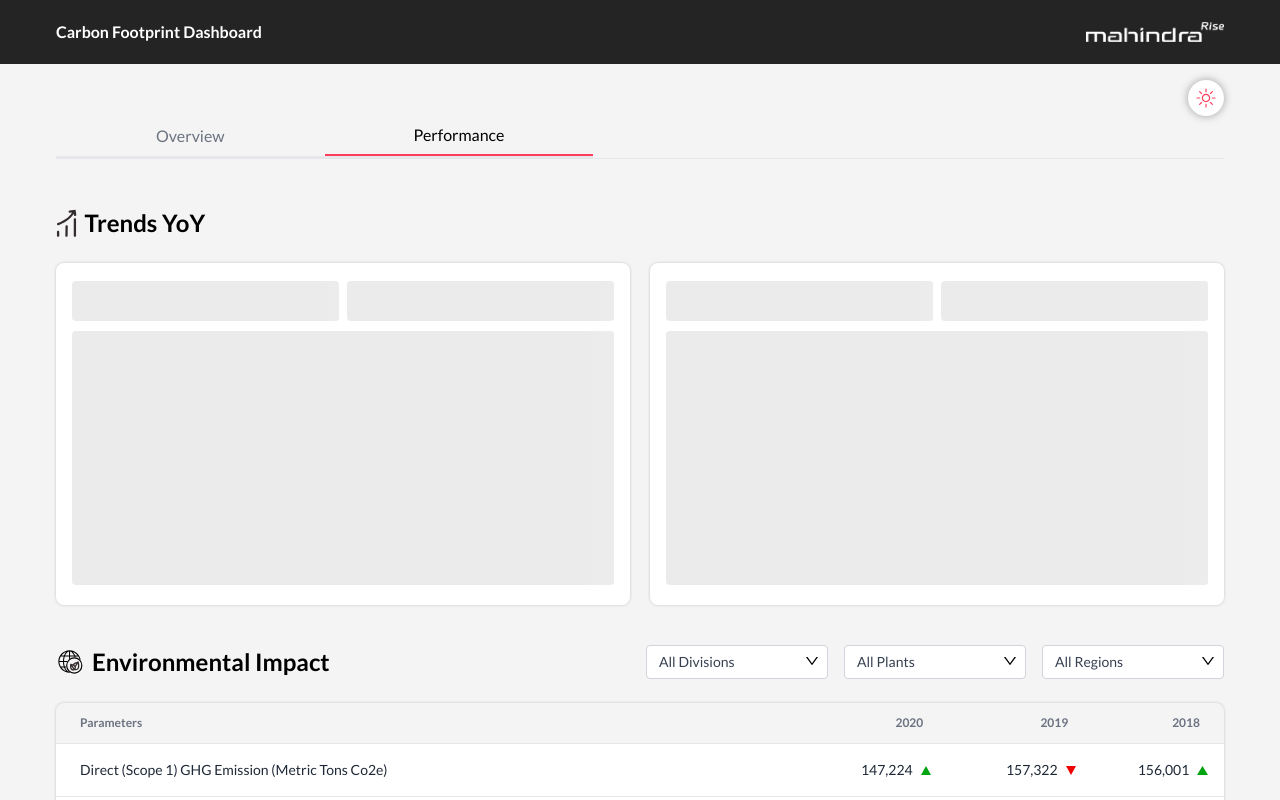
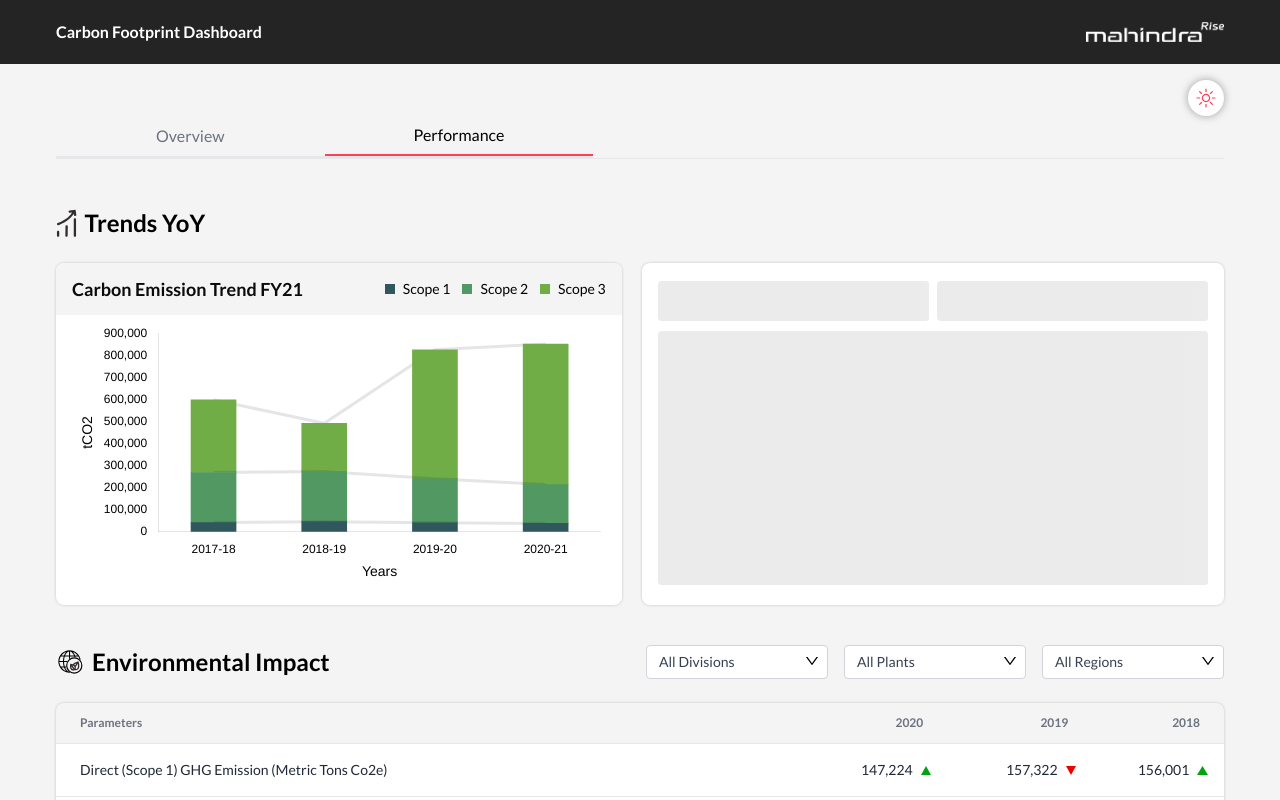
Before and after one commit to nilesh01011/dashboard-ui, a React (Create React App) app: page / in a window 1280 px wide. Both pictures are taken after a click on the button "Performance". Shown: the top 800 px of the page. Built offline with nearby package versions, Linux system fonts and the light colour scheme; the HTML template or start-up script is replaced by a standard one.

Commit message:
Update StackedBar.js

```diff
--- a/src/components/StackedBar.js
+++ b/src/components/StackedBar.js
@@ -20,7 +20,10 @@ ChartJS.register(
     Legend
 );
 
-export const options = {
+function StackedBar({theme}) {
+    const colors = theme === 'dark' ? '#fff' : '#000';
+
+    const options = {
         plugins: {
             legend: {
                 display: false,
@@ -31,18 +34,6 @@ export const options = {
                 radius: 0
             }
         },
-    // plugins: {
-    //     title: {
-    //         display: true,
-    //         text: 'Carbon Emission Trend FY21',
-    //         align: 'start',
-    //         font: {
-    //             size: 16
-    //         },
-    //         color: '#0B0B0C'
-    //     },
-    // },
-    // responsive: true,
         layout: {
             padding: {
                 left: 20,
@@ -56,39 +47,50 @@ export const options = {
                 stacked: true,
                 grid: {
                     drawBorder: false, // <-- this removes y-axis line
-                lineWidth: 0
+                    lineWidth: 0,
+                    color: colors
                 },
                 beginAtZero: true,
                 title: {
                     display: true,
                     text: 'tCO2',
+                    color: colors,
                     font: {
                         size: 14
                     }
+                },
+                ticks : {
+                    color: colors
                 },
             },
             x: {
                 stacked: true,
                 grid: {
                     drawBorder: false,
-                lineWidth: 0 // <-- this removes vertical lines between bars
+                    lineWidth: 0, // <-- this removes vertical lines between bars
+                    color: colors
                 },
                 beginAtZero: true,
                 title: {
                     display: true,
                     text: 'Years',
+                    color:colors,
                     font: {
                         size: 14
                     }
                 },
+                ticks : {
+                    color: colors
                 }
             }
+        },
     };
 
     const labels = ['2017-18', '2018-19', '2019-20', '2020-21'];
 
-export const data = {
+    const data = {
         labels,
+        color:colors,
         datasets: [
             {
                 // label: 'Scope 1',
@@ -96,11 +98,13 @@ export const data = {
                 maxBarThickness: 45,
                 data: ['41777', '45768', '40654', '38144'],
                 backgroundColor: '#2F575D',
+                color: colors
             },
             {
                 type: 'line',
                 fill: false,
                 data: ['41777', '45768', '40654', '38144'],
+                color: colors
             },
             {
                 // label: 'Scope 2',
@@ -108,6 +112,7 @@ export const data = {
                 backgroundColor: '#529863',
                 barThickness: 45,
                 maxBarThickness: 45,
+                color: colors
             },
             {
                 type: 'line',
@@ -120,48 +125,51 @@ export const data = {
                 backgroundColor: '#70AD47',
                 barThickness: 45,
                 maxBarThickness: 45,
+                color: colors
             },
             {
                 type: 'line',
                 fill: false,
+                // color: colors,
                 data: ['329712', '218795', '584255', '636843'],
             },
         ],
+
     };
 
-function StackedBar() {
+    // ===============================================
     const [isLoading, setIsLoading] = useState(true);
 
     useEffect(() => {
         setTimeout(() => {
             setIsLoading(false)
-        }, 4000)
+        }, 1500)
     }, [])
 
     return (
         <>
             {
                 isLoading ? (
-                    <GraphSkeletonLoading />
+                    <GraphSkeletonLoading theme={theme} />
                 ) : (
-                    <div className='h-full w-full bg-white rounded-lg shadow-[0_0_3px_rgba(0,0,0,0.2)]'>
-                        <div className='h-full flex md:flex-row flex-col md:items-center justify-between bg-[#F4F4F4] px-4 py-3 mb-2 rounded-[0.5rem_0.5rem_0_0]'>
-                            <h1 className='sm:text-lg text-sm font-bold w-full text-[#0B0B0C] max-w-max'>Carbon Emission Trend FY21</h1>
+                    <div className={`h-full w-full  rounded-lg shadow-[0_0_3px_rgba(0,0,0,0.2)] ${theme === "dark" ? 'bg-[#242424]' : 'bg-white'}`}>
+                        <div className={`h-full flex md:flex-row flex-col md:items-center justify-between ${theme === "dark" ? 'bg-[#635D5D]' : 'bg-[#F4F4F4]'} px-4 py-3 mb-2 rounded-[0.5rem_0.5rem_0_0]`}>
+                            <h1 className={`sm:text-lg text-sm font-bold w-full max-w-max ${theme === "dark" ? 'text-white' : 'text-[#0B0B0C]'}`}>Carbon Emission Trend FY21</h1>
                             <div className='flex items-center gap-3'>
                                 {/* Scope 1 */}
                                 <div className='flex items-center gap-2'>
                                     <span className='w-[5px] p-[5px] bg-[#2F575D]'></span>
-                                    <span className='text-sm'>Scope 1</span>
+                                    <span className={`text-sm ${theme === 'dark' ? 'text-white' : 'text-black'}`}>Scope 1</span>
                                 </div>
                                 {/* Scope 2 */}
                                 <div className='flex items-center gap-2'>
                                     <span className='w-[5px] p-[5px] bg-[#529863]'></span>
-                                    <span className='text-sm'>Scope 2</span>
+                                    <span className={`text-sm ${theme === 'dark' ? 'text-white' : 'text-black'}`}>Scope 2</span>
                                 </div>
                                 {/* Scope 3 */}
                                 <div className='flex items-center gap-2'>
                                     <span className='w-[5px] p-[5px] bg-[#70AD47]'></span>
-                                    <span className='text-sm'>Scope 3</span>
+                                    <span className={`text-sm ${theme === 'dark' ? 'text-white' : 'text-black'}`}>Scope 3</span>
                                 </div>
                             </div>
                         </div>
```
Lines whose indentation alone changed are shown as unchanged.
